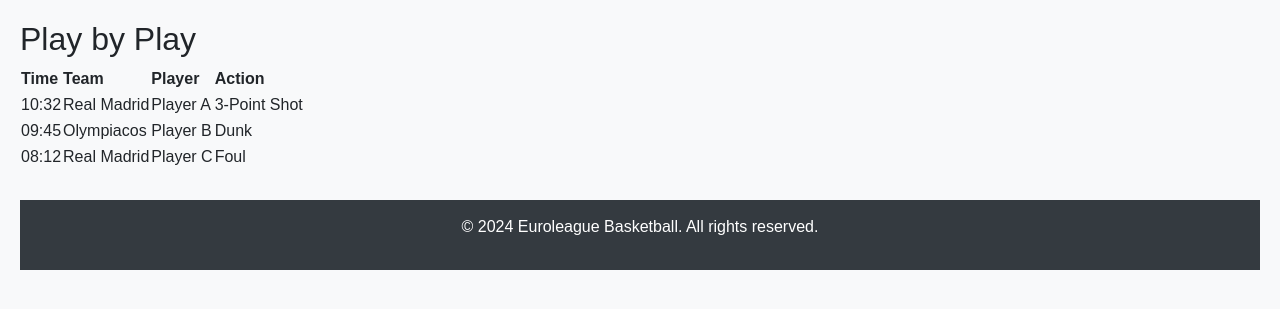
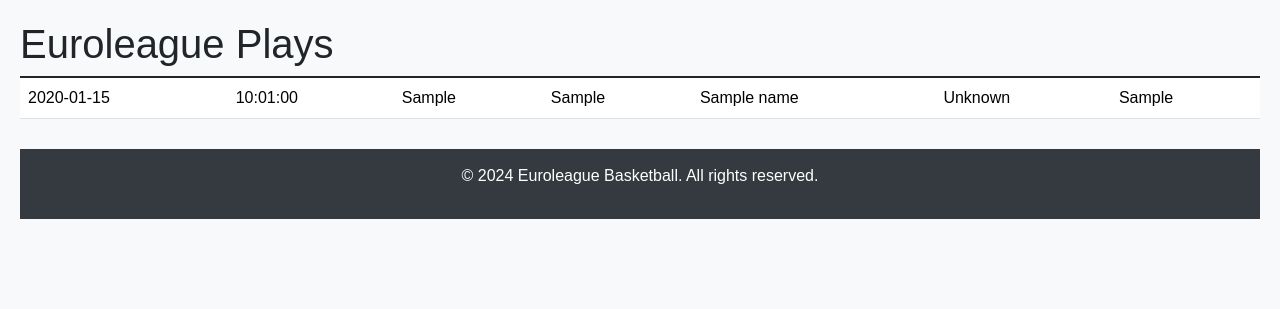
Before and after one commit to g-akca/euroleague-wiki, a Flask app: page /play_by_play in a window 1280 px wide. Shown: the part 196-505 px from the top of the page. Run offline with Flask 3, Linux system fonts and the light colour scheme; tables that the repository leaves empty hold one stand-in row (values such as "Sample post").

Commit message:
Update on play_by_play page

```diff
--- a/db.py
+++ b/db.py
@@ -1,10 +1,16 @@
 import mysql.connector
+from mysql.connector import Error
 
 def get_db_connection():
-    connection = mysql.connector.connect(
-        host="localhost",
-        user="root",
-        password="1234",
-        database="euro"
-    )
-    return connection
+    try:
+        connection = mysql.connector.connect(
+            host="localhost",
+            user="root",
+            password="",
+            database="euro"
+        )
+        if connection.is_connected():
+            return connection
+    except Error as e:
+        print(f"Error connecting to MySQL: {e}")
+        return None
--- /dev/null
+++ b/queries.py
@@ -0,0 +1,23 @@
+play_by_play_query = """
+    SELECT
+        header.date,
+        ADDTIME(header.time, SEC_TO_TIME(play.minute * 60)) AS play_time,
+        header.game,
+        play.team,
+        player.player_name,
+        CASE
+            WHEN play.quarter = 'q1' THEN 'Quarter 1'
+            WHEN play.quarter = 'q2' THEN 'Quarter 2'
+            WHEN play.quarter = 'q3' THEN 'Quarter 3'
+            WHEN play.quarter = 'q4' THEN 'Quarter 4'
+            WHEN play.quarter = 'extra_time' THEN 'Overtime'
+            ELSE 'Unknown'
+        END AS quarter_description,
+        play.play_type
+    FROM euroleague_play_by_play AS play
+    JOIN euroleague_header AS header
+    ON play.game_id = header.game_id
+    JOIN euroleague_player_names AS player
+    ON play.player_id = player.player_id
+    LIMIT 100;
+"""
--- a/server.py
+++ b/server.py
@@ -26,10 +26,6 @@
     app.add_url_rule("/points", view_func=views.points_page)
     app.add_url_rule("/settings/get_teams", view_func=views.get_teams)
 
-    players = PlayerCollection()
-
-    app.config["players"] = players
-
     @app.before_request
     def refresh_before_request():
         refresh_session_data()
--- a/templates/play_by_play.html
+++ b/templates/play_by_play.html
@@ -3,37 +3,23 @@
 {% block title %}Play by Play{% endblock %}
 
 {% block content %}
-<section>
-  <h2>Play by Play</h2>
-  <table>
-    <thead>
-      <tr>
-        <th>Time</th>
-        <th>Team</th>
-        <th>Player</th>
-        <th>Action</th>
-      </tr>
-    </thead>
-    <tbody>
-      <tr>
-        <td>10:32</td>
-        <td>Real Madrid</td>
-        <td>Player A</td>
-        <td>3-Point Shot</td>
-      </tr>
-      <tr>
-        <td>09:45</td>
-        <td>Olympiacos</td>
-        <td>Player B</td>
-        <td>Dunk</td>
-      </tr>
-      <tr>
-        <td>08:12</td>
-        <td>Real Madrid</td>
-        <td>Player C</td>
-        <td>Foul</td>
-      </tr>
-    </tbody>
-  </table>
-</section>
+<h1 class="title">Euroleague Plays</h1>
+
+<table class="table is-striped is-fullwidth">
+
+
+  <tbody class="table-group-divider">
+    {% for play_by_play in data %}
+    <tr>
+      <td>{{ play_by_play['date'] }}</td>
+      <td>{{ play_by_play['play_time'] }}</td>
+      <td>{{ play_by_play['game'] }}</td>
+      <td>{{ play_by_play['team'] }}</td>
+      <td>{{ play_by_play['player_name'] }}</td>
+      <td>{{ play_by_play['quarter_description'] }}</td>
+      <td>{{ play_by_play['play_type'] }}</td>
+    </tr>
+    {% endfor %}
+  </tbody>
+</table>
 {% endblock %}
--- a/views.py
+++ b/views.py
@@ -1,5 +1,7 @@
-from flask import render_template, request, jsonify
+from flask import render_template, request, jsonify, flash
 from db import get_db_connection
+from mysql.connector import Error
+import queries
 
 def get_teams():
     connection = get_db_connection()
@@ -15,12 +17,23 @@
 
 def play_by_play_page():
     connection = get_db_connection()
-    cursor = connection.cursor(dictionary=True)
-    cursor.execute("SELECT * FROM euroleague_play_by_play")
-    pbp = cursor.fetchall()
-    cursor.close()
-    connection.close()
-    return render_template("play_by_play.html", pbp=pbp)
+    if connection is None:
+        flash("Couldn't connect to the database.", "danger")
+        return render_template("play_by_play.html", data=[])
+    try:
+        cursor = connection.cursor(dictionary=True)
+        query = queries.play_by_play_query
+        cursor.execute(query)
+        data = cursor.fetchall()
+
+    except Error as e:
+        flash(f"Query failed: {e}", "danger")
+        data = []
+    finally:
+        if connection.is_connected():
+            cursor.close()
+            connection.close()
+    return render_template("play_by_play.html", data=data)
 
 def player_names_page():
     connection = get_db_connection()
```
